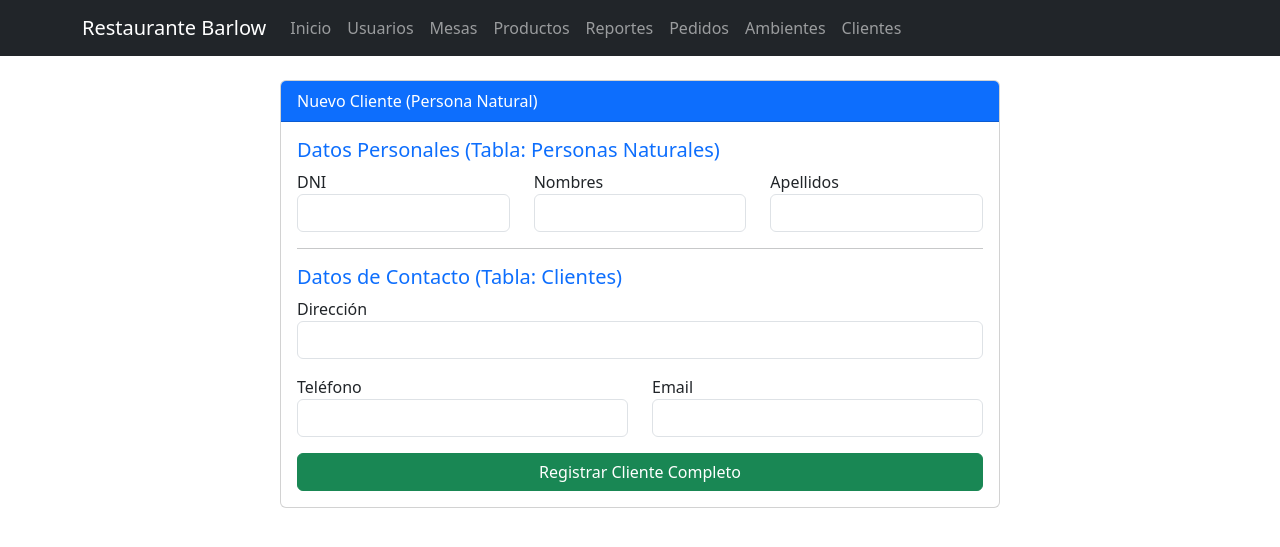
After one commit to JhZair/BarlowPOS, a Flask app: page /clientes/crear in a window 1280 px wide. The commit adds this page. Shown: the top 547 px of the page. Run offline with Flask 3, Linux system fonts and the light colour scheme.

Commit message:
clientes (persona natural y cliente)

```diff
--- a/src/__init__.py
+++ b/src/__init__.py
@@ -16,6 +16,7 @@ def create_app():
     from .routes import productos
     from .routes import pedidos
     from .routes import ambientes
+    from .routes import clientes
 
     app.register_blueprint(home.bp)
     app.register_blueprint(usuarios.bp)
@@ -23,6 +24,7 @@ def create_app():
     app.register_blueprint(reportes.bp)
     app.register_blueprint(pedidos.bp)
     app.register_blueprint(ambientes.bp)
+    app.register_blueprint(clientes.bp)
 
     @app.route('/prueba-db')
     def prueba_db():
--- /dev/null
+++ b/src/routes/clientes.py
@@ -0,0 +1,143 @@
+from flask import Blueprint, render_template, request, redirect, url_for, flash
+from src.database import get_db_connection
+
+bp = Blueprint('clientes', __name__, url_prefix='/clientes')
+
+# 1. READ (Leer datos unidos de las 2 entidades)
+@bp.route('/')
+def index():
+    conn = get_db_connection()
+    cursor = conn.cursor(dictionary=True)
+
+    # JOIN para traer datos de 'clientes' y 'personas_naturales'
+    query = """
+        SELECT c.id_cliente, pn.dni, pn.nombres, pn.apellidos,
+               c.telefono, c.email, c.direccion
+        FROM clientes c
+        JOIN personas_naturales pn ON c.id_cliente = pn.id_cliente
+        ORDER BY c.id_cliente ASC
+    """
+    cursor.execute(query)
+    clientes = cursor.fetchall()
+    conn.close()
+    return render_template('clientes/index.html', clientes=clientes)
+
+# 2. CREATE (Insertar en las 2 entidades)
+@bp.route('/crear', methods=['GET', 'POST'])
+def crear():
+    if request.method == 'POST':
+        # Datos para Entidad 1 (Clientes)
+        # Generamos ID manual (simulación auto-increment si no lo tienes en DB)
+        # Ojo: En tu script SQL id_cliente NO es auto_increment, así que calculamos el siguiente.
+        conn = get_db_connection()
+        cursor = conn.cursor(dictionary=True)
+
+        try:
+            conn.start_transaction()
+
+            # Calcular nuevo ID
+            cursor.execute("SELECT COALESCE(MAX(id_cliente), 0) + 1 AS nuevo_id FROM clientes")
+            row = cursor.fetchone()
+            nuevo_id = row['nuevo_id']
+
+            # Datos Formulario
+            dni = request.form['dni']
+            nombres = request.form['nombres']
+            apellidos = request.form['apellidos']
+            telefono = request.form['telefono']
+            direccion = request.form['direccion']
+            email = request.form['email']
+
+            # INSERT ENTIDAD 1: Clientes
+            cursor.execute("""
+                INSERT INTO clientes (id_cliente, direccion, telefono, email)
+                VALUES (%s, %s, %s, %s)
+            """, (nuevo_id, direccion, telefono, email))
+
+            # INSERT ENTIDAD 2: Personas Naturales
+            cursor.execute("""
+                INSERT INTO personas_naturales (id_cliente, dni, nombres, apellidos)
+                VALUES (%s, %s, %s, %s)
+            """, (nuevo_id, dni, nombres, apellidos))
+
+            conn.commit()
+            flash('Cliente registrado exitosamente.', 'success')
+            return redirect(url_for('clientes.index'))
+
+        except Exception as e:
+            conn.rollback()
+            flash(f'Error al registrar: {e}', 'danger')
+        finally:
+            conn.close()
+
+    return render_template('clientes/crear.html')
+
+# 3. UPDATE (Actualizar las 2 entidades)
+@bp.route('/editar/<int:id>', methods=['GET', 'POST'])
+def editar(id):
+    conn = get_db_connection()
+    cursor = conn.cursor(dictionary=True)
+
+    if request.method == 'POST':
+        try:
+            conn.start_transaction()
+
+            # Datos Formulario
+            dni = request.form['dni']
+            nombres = request.form['nombres']
+            apellidos = request.form['apellidos']
+            telefono = request.form['telefono']
+            direccion = request.form['direccion']
+            email = request.form['email']
+
+            # UPDATE ENTIDAD 1: Clientes
+            cursor.execute("""
+                UPDATE clientes
+                SET direccion=%s, telefono=%s, email=%s
+                WHERE id_cliente=%s
+            """, (direccion, telefono, email, id))
+
+            # UPDATE ENTIDAD 2: Personas Naturales
+            cursor.execute("""
+                UPDATE personas_naturales
+                SET dni=%s, nombres=%s, apellidos=%s
+                WHERE id_cliente=%s
+            """, (dni, nombres, apellidos, id))
+
+            conn.commit()
+            flash('Cliente actualizado correctamente.', 'success')
+            return redirect(url_for('clientes.index'))
+
+        except Exception as e:
+            conn.rollback()
+            flash(f'Error al editar: {e}', 'danger')
+
+    # GET: Cargar datos actuales
+    cursor.execute("""
+        SELECT c.*, pn.dni, pn.nombres, pn.apellidos
+        FROM clientes c
+        JOIN personas_naturales pn ON c.id_cliente = pn.id_cliente
+        WHERE c.id_cliente = %s
+    """, (id,))
+    cliente = cursor.fetchone()
+    conn.close()
+
+    return render_template('clientes/editar.html', cliente=cliente)
+
+# 4. DELETE (Borrar padre borra hijo por Cascada)
+@bp.route('/eliminar/<int:id>', methods=['POST'])
+def eliminar(id):
+    conn = get_db_connection()
+    cursor = conn.cursor()
+    try:
+        # Al borrar el cliente, el "ON DELETE CASCADE" de tu SQL
+        # borrará automáticamente el registro en personas_naturales.
+        cursor.execute("DELETE FROM clientes WHERE id_cliente = %s", (id,))
+        conn.commit()
+        flash('Cliente eliminado.', 'success')
+    except Exception as e:
+        conn.rollback()
+        flash(f'Error al eliminar: {e}', 'danger')
+    finally:
+        conn.close()
+    return redirect(url_for('clientes.index'))
--- a/src/templates/base.html
+++ b/src/templates/base.html
@@ -30,11 +30,12 @@
                     <li class="nav-item">
                         <a class="nav-link" href="{{ url_for('pedidos.index') }}">Pedidos</a>
                     </li>
-                    <!-- ambientes.index -->
                     <li class="nav-item">
                         <a class="nav-link" href="{{ url_for('ambientes.index') }}">Ambientes</a>
                     </li>
-
+                    <li class="nav-item">
+                        <a class="nav-link" href="{{ url_for('clientes.index') }}">Clientes</a>
+                    </li>
                 </ul>
             </div>
         </div>
--- /dev/null
+++ b/src/templates/clientes/crear.html
@@ -0,0 +1,49 @@
+{% extends 'base.html' %}
+
+{% block content %}
+<div class="container mt-4 col-md-8">
+    <div class="card">
+        <div class="card-header bg-primary text-white">Nuevo Cliente (Persona Natural)</div>
+        <div class="card-body">
+            <form action="{{ url_for('clientes.crear') }}" method="POST">
+
+                <h5 class="text-primary">Datos Personales (Tabla: Personas Naturales)</h5>
+                <div class="row mb-3">
+                    <div class="col-md-4">
+                        <label>DNI</label>
+                        <input type="text" name="dni" class="form-control" maxlength="8" required>
+                    </div>
+                    <div class="col-md-4">
+                        <label>Nombres</label>
+                        <input type="text" name="nombres" class="form-control" required>
+                    </div>
+                    <div class="col-md-4">
+                        <label>Apellidos</label>
+                        <input type="text" name="apellidos" class="form-control" required>
+                    </div>
+                </div>
+
+                <hr>
+
+                <h5 class="text-primary">Datos de Contacto (Tabla: Clientes)</h5>
+                <div class="mb-3">
+                    <label>Dirección</label>
+                    <input type="text" name="direccion" class="form-control" required>
+                </div>
+                <div class="row mb-3">
+                    <div class="col-md-6">
+                        <label>Teléfono</label>
+                        <input type="text" name="telefono" class="form-control">
+                    </div>
+                    <div class="col-md-6">
+                        <label>Email</label>
+                        <input type="email" name="email" class="form-control">
+                    </div>
+                </div>
+
+                <button type="submit" class="btn btn-success w-100">Registrar Cliente Completo</button>
+            </form>
+        </div>
+    </div>
+</div>
+{% endblock %}
```
Also changed, not shown: src/templates/clientes/editar.html (added, +50 -0 lines), src/templates/clientes/index.html (added, +36 -0 lines).
